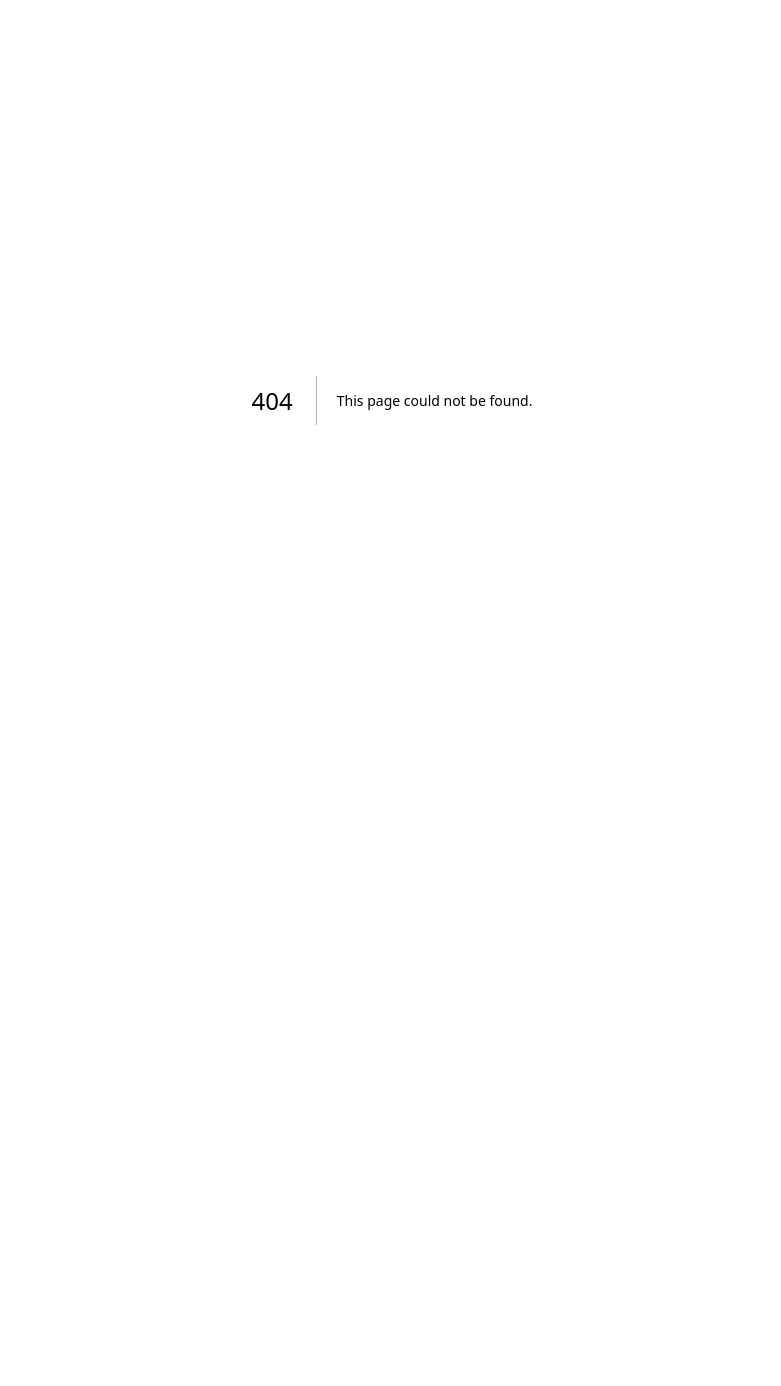
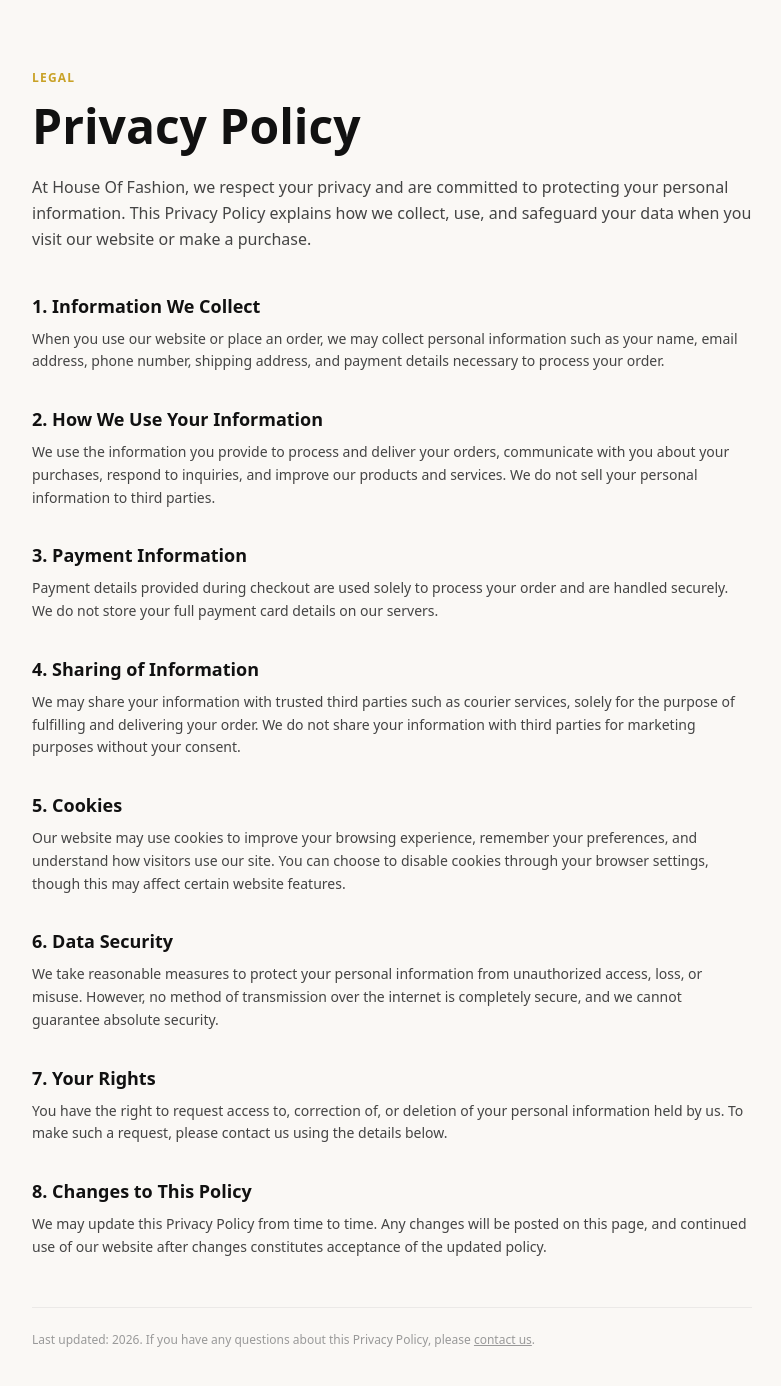
Before and after one commit to h3229633-hash/house-of-fashion-, a Next.js app: page /privacy-policy in a window 1280 px wide. Before the commit this address had no page. Shown: the top 1386 px of the page, without its empty margins (248-1029 px from the left). Before the commit the page ends 800 px from the top, so only its background shows below. Built offline with nearby package versions, Linux system fonts and the light colour scheme.

Commit message:
Added privacy policy page

```diff
--- /dev/null
+++ b/app/privacy-policy/page.tsx
@@ -0,0 +1,79 @@
+export const metadata = {
+  title: "Privacy Policy - House Of Fashion",
+  description: "Learn how House Of Fashion collects, uses, and protects your personal information.",
+};
+
+const SECTIONS = [
+  {
+    title: "1. Information We Collect",
+    body: "When you use our website or place an order, we may collect personal information such as your name, email address, phone number, shipping address, and payment details necessary to process your order.",
+  },
+  {
+    title: "2. How We Use Your Information",
+    body: "We use the information you provide to process and deliver your orders, communicate with you about your purchases, respond to inquiries, and improve our products and services. We do not sell your personal information to third parties.",
+  },
+  {
+    title: "3. Payment Information",
+    body: "Payment details provided during checkout are used solely to process your order and are handled securely. We do not store your full payment card details on our servers.",
+  },
+  {
+    title: "4. Sharing of Information",
+    body: "We may share your information with trusted third parties such as courier services, solely for the purpose of fulfilling and delivering your order. We do not share your information with third parties for marketing purposes without your consent.",
+  },
+  {
+    title: "5. Cookies",
+    body: "Our website may use cookies to improve your browsing experience, remember your preferences, and understand how visitors use our site. You can choose to disable cookies through your browser settings, though this may affect certain website features.",
+  },
+  {
+    title: "6. Data Security",
+    body: "We take reasonable measures to protect your personal information from unauthorized access, loss, or misuse. However, no method of transmission over the internet is completely secure, and we cannot guarantee absolute security.",
+  },
+  {
+    title: "7. Your Rights",
+    body: "You have the right to request access to, correction of, or deletion of your personal information held by us. To make such a request, please contact us using the details below.",
+  },
+  {
+    title: "8. Changes to This Policy",
+    body: "We may update this Privacy Policy from time to time. Any changes will be posted on this page, and continued use of our website after changes constitutes acceptance of the updated policy.",
+  },
+];
+
+export default function PrivacyPolicyPage() {
+  return (
+    <main className="max-w-3xl mx-auto px-6 py-16">
+      <span className="text-xs font-semibold tracking-widest uppercase text-(--color-gold)">
+        Legal
+      </span>
+
+      <h1 className="font-(family-name:--font-display) text-4xl md:text-5xl font-semibold mt-3 mb-6 text-[#111]">
+        Privacy Policy
+      </h1>
+
+      <p className="text-[#444] leading-relaxed mb-10">
+        At House Of Fashion, we respect your privacy and are committed to protecting your personal
+        information. This Privacy Policy explains how we collect, use, and safeguard your data when you
+        visit our website or make a purchase.
+      </p>
+
+      <div className="space-y-8">
+        {SECTIONS.map((section) => (
+          <div key={section.title}>
+            <h2 className="text-lg font-semibold text-[#111] mb-2">
+              {section.title}
+            </h2>
+            <p className="text-sm text-[#444] leading-relaxed">
+              {section.body}
+            </p>
+          </div>
+        ))}
+      </div>
+
+      <p className="text-xs text-[#999] mt-12 border-t border-black/6 pt-6">
+        Last updated: 2026. If you have any questions about this Privacy Policy, please{" "}
+        <a href="/contact-us" className="hover:text-(--color-gold) underline">
+          contact us
+        </a>.
+      </p>
+    </main>
+  );
+}
--- a/components/Footer.tsx
+++ b/components/Footer.tsx
@@ -18,6 +18,7 @@
   { label: 'About Us', href: '/about-us' },
   { label: 'Complaints', href: '/complaints' },
   { label: 'exchange-policy', href: '/exchange-policy' },
+   { label: 'privacy-policy', href: '/privacy-policy' },
 ];
 
 const SOCIALS = [
@@ -76,7 +77,7 @@
           <ul className="space-y-1.5 text-sm text-[#444]">
             <li><Link href="/complaints" className="hover:text-(--color-gold)">Complaints</Link></li>
             <li><Link href="/terms-and-conditions" className="hover:text-(--color-gold)">Terms and Conditions</Link></li>
-            <li><a href="#" className="hover:text-(--color-gold)">Privacy Policy</a></li>
+            <li><a href="privacy-police" className="hover:text-(--color-gold)">privacy-policy</a></li>
           </ul>
         </div>
 
```
